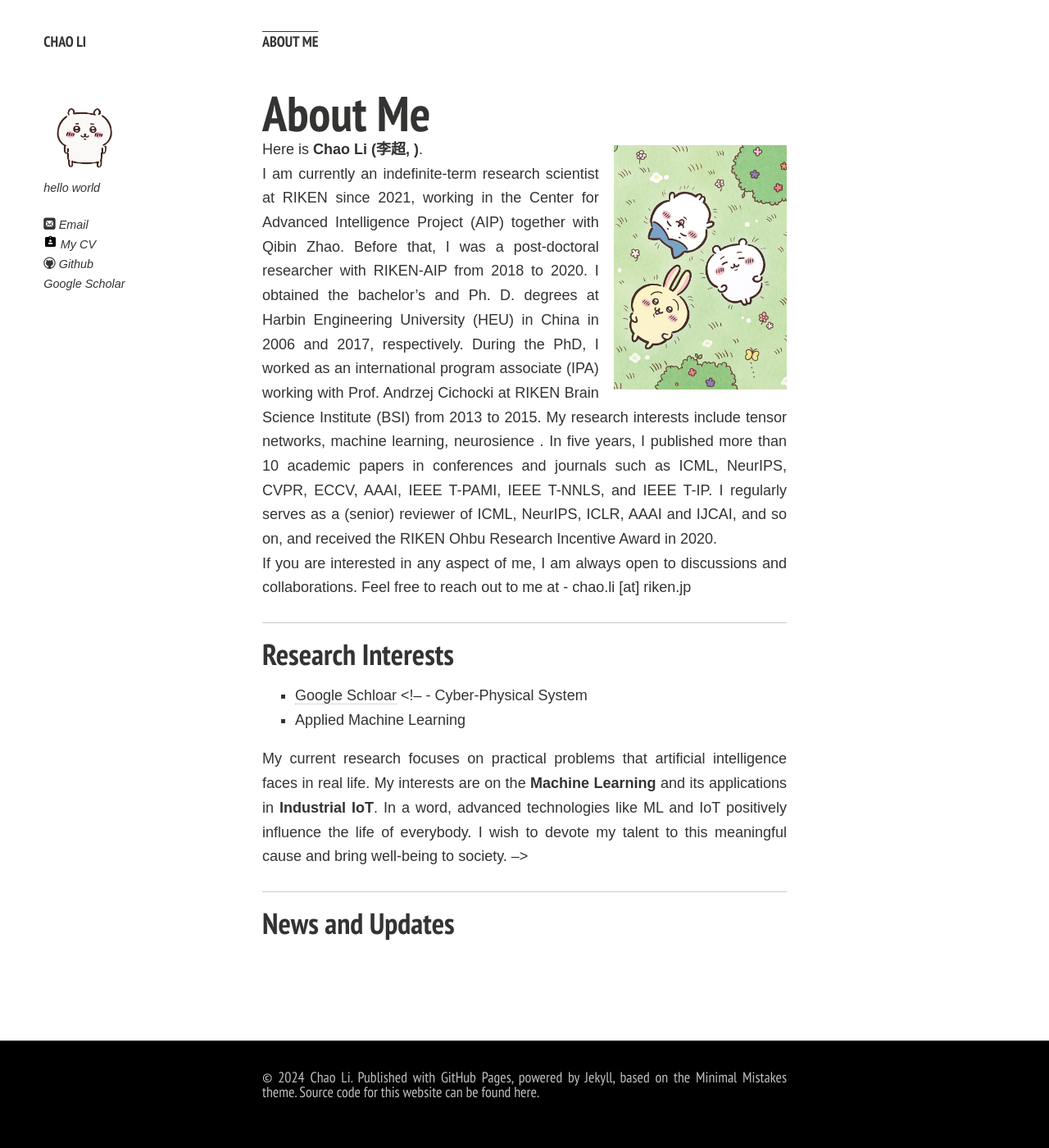
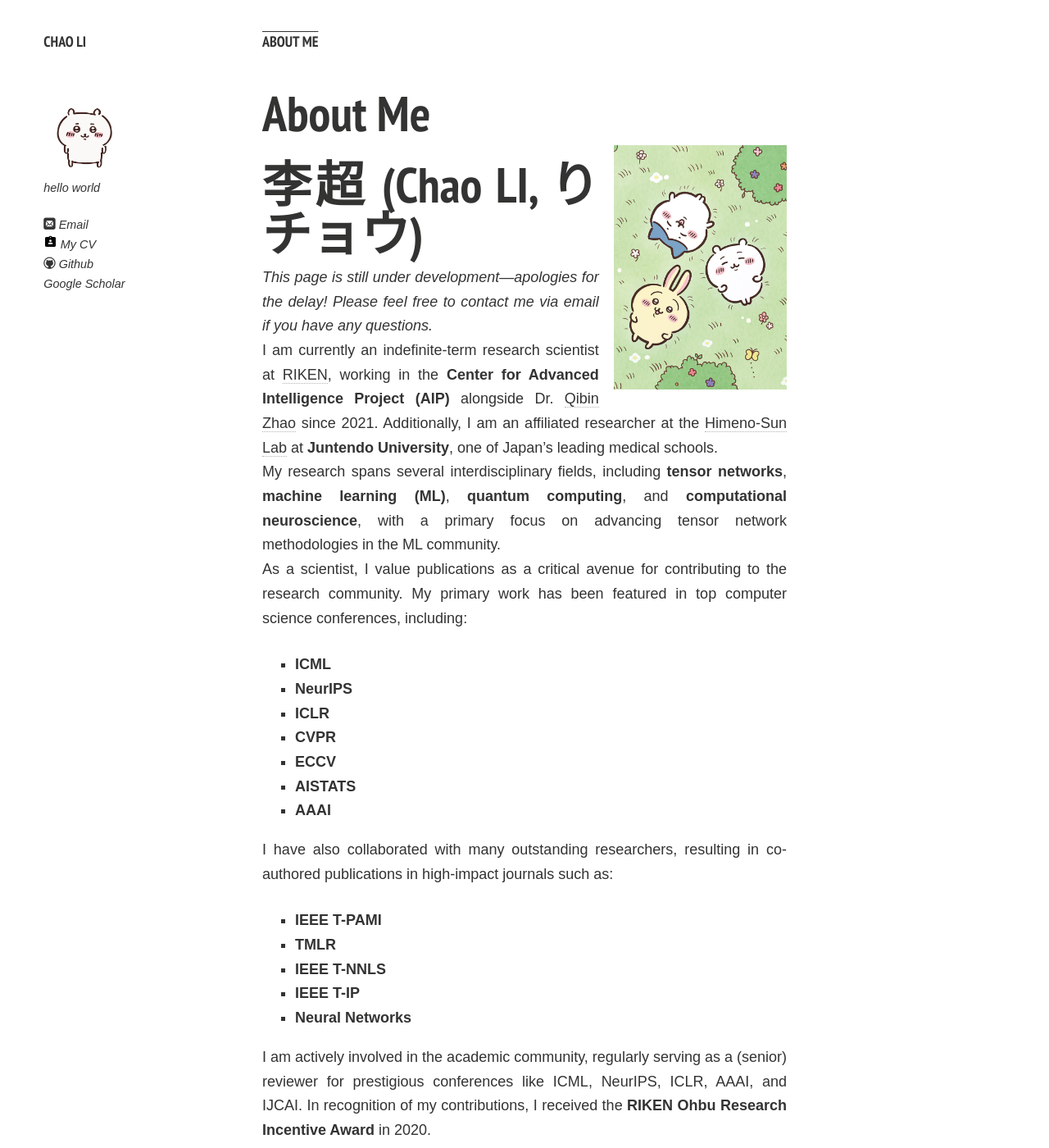
Before and after one commit to ChaoLiAtRIKEN/ChaoLiAtRIKEN.github.io, a Jekyll site: the page built from index.md, in a window 1280 px wide and 1400 px high. Shown: the whole window at 82% size. Built offline with Jekyll 4.4.1, drawn with Linux system fonts in a browser that asks for light colours; nearby versions of some CDN libraries; comment, search, counter and statistics services are not loaded; a style sheet for code colours, icons or effects is not loaded; our own code applies the rules of GitHub Pages for plain Markdown files; some of the changed text lies outside the part shown.

Commit message:
Update index.md

```diff
--- a/index.md
+++ b/index.md
@@ -6,11 +6,45 @@ layout: page
 
 <img src="https://ChaoLiAtRIKEN.github.io/1_0155-1.jpg" class="floatpic" width="360" height="480">
 
-Here is **Chao Li (李超, )**.
+# 李超 (Chao LI, り チョウ)
 
-I am currently an indefinite-term research scientist at RIKEN since 2021, working in the Center for Advanced Intelligence Project (AIP) together with Qibin Zhao. Before that, I was a post-doctoral researcher with RIKEN-AIP from 2018 to 2020. I obtained the bachelor's and Ph. D. degrees at Harbin Engineering University (HEU) in China in 2006 and 2017, respectively. During the PhD, I worked as an international program associate (IPA) working with Prof. Andrzej Cichocki at RIKEN Brain Science Institute (BSI) from 2013 to 2015. My research interests include tensor networks, machine learning, neurosience . In five years, I published more than 10 academic papers in conferences and journals such as ICML, NeurIPS, CVPR, ECCV, AAAI, IEEE T-PAMI, IEEE T-NNLS, and IEEE T-IP. I regularly serves as a (senior) reviewer of ICML, NeurIPS, ICLR, AAAI and IJCAI, and so on, and received the RIKEN Ohbu Research Incentive Award in 2020.
+*This page is still under development—apologies for the delay! Please feel free to contact me via email if you have any questions.*
 
-If you are interested in any aspect of me, I am always open to discussions and collaborations. Feel free to reach out to me at - chao.li [at] riken.jp
+I am currently an indefinite-term research scientist at [RIKEN](https://www.riken.jp), working in the **Center for Advanced Intelligence Project (AIP)** alongside Dr. [Qibin Zhao](https://qibinzhao.github.io) since 2021. Additionally, I am an affiliated researcher at the [Himeno-Sun Lab](https://himeno-sun-lab.github.io) at **Juntendo University**, one of Japan’s leading medical schools.
+
+My research spans several interdisciplinary fields, including **tensor networks**, **machine learning (ML)**, **quantum computing**, and **computational neuroscience**, with a primary focus on advancing tensor network methodologies in the ML community.
+
+As a scientist, I value publications as a critical avenue for contributing to the research community. My primary work has been featured in top computer science conferences, including:
+
+- **ICML**
+- **NeurIPS**
+- **ICLR**
+- **CVPR**
+- **ECCV**
+- **AISTATS**
+- **AAAI**
+
+I have also collaborated with many outstanding researchers, resulting in co-authored publications in high-impact journals such as:
+
+- **IEEE T-PAMI**
+- **TMLR**
+- **IEEE T-NNLS**
+- **IEEE T-IP**
+- **Neural Networks**
+
+I am actively involved in the academic community, regularly serving as a (senior) reviewer for prestigious conferences like ICML, NeurIPS, ICLR, AAAI, and IJCAI. In recognition of my contributions, I received the **RIKEN Ohbu Research Incentive Award** in 2020.
+
+If my research aligns with your interests, I am always open to discussions and collaborations. Feel free to reach out to me at **chao.li [at] riken.jp**.
+
+<!-- Here is **李超 (Chao LI, り　チョウ)**.
+
+*The page is still under development (sorry for my lazy personality). Please feel free to contact me by email if you have any question.*
+
+I am currently an indefinite-term research scientist at[RIKEN] (https://www.riken.jp) since 2021, working in the Center for Advanced Intelligence Project (AIP) together with Dr. [Qibin Zhao] (https://qibinzhao.github.io). I am also cocurrently a affilated researcher at [Himeno-Sun Lab] (https://himeno-sun-lab.github.io) of Juntendo university (Top medical school in Japan). In the recent years, my research interests involves various fields including tensor networks, machine learning (ML), quantum computing, and computional neurosience. However, my contribution is mainly on tensor networks in the ML society.
+
+As a scientst, publications might be the most important contribution to the society. In past years, my major works are main published in conferences of computer science such as ICML, NeurIPS, ICLR, CVPR, ECCV, AISTATS, AAAI. I have lots of colaboration with other execellent reseachers, with who I am luckily invovled as co-authors in journals such as IEEE T-PAMI, TMLR, T-NNLS, and T-IP. I regularly serves as a (senior) reviewer of ICML, NeurIPS, ICLR, AAAI and IJCAI, and so on, and received the RIKEN Ohbu Research Incentive Award in 2020.
+
+If you are interested in my reseearch, I am always open to discussions and collaborations. Feel free to reach out to me at - chao.li [at] riken.jp. -->
 
 
 <!-- I am a graduate student in the Department of Engineering at the University of Cambridge, advised by [Prof. Özgür Akan](https://ioe.eng.cam.ac.uk/directory/akan), within [Internet of Everything (IoE) Group](https://ioe.eng.cam.ac.uk/). I also spent a lovely summer research program with [Prof. Pietro Liò](https://www.cl.cam.ac.uk/~pl219/) at [Artificial Intelligence Group](https://www.cl.cam.ac.uk/research/ai/). Prior to Cambridge,  I have worked on System Engineering, Cybersecurity and Wireless Communication with [Prof. Zhezhuang Xu](https://scholar.google.com.hk/citations?user=iZ7LQRkAAAAJ&hl=zh-CN) and [Dr. Meng Yuan](https://myuan27.github.io/). Recently, I was honored to be selected as **AAAI and SIGKDD Undergraduate Scholars**.
```
